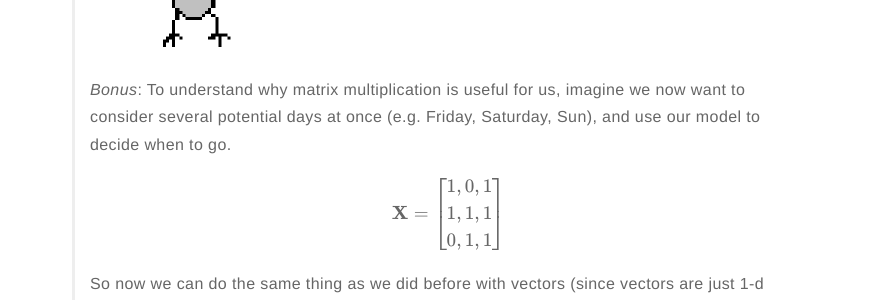
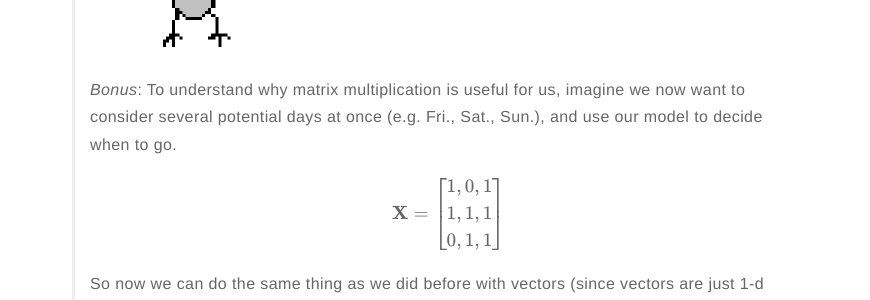
Before and after one commit to meccaLeccaHi/meccaLeccaHi.github.io, a Jekyll site: the page built from _posts/2018-10-30-neural_nets-tensorflow.md, in a window 1280 px wide and 900 px high, scrolled down 7364 px. Shown: the part 179-479 px from the top of the window, without its empty margins (203-1073 px from the left). Built offline with Jekyll 4.4.1, drawn with Linux system fonts in a browser that asks for light colours; formulas are drawn with MathJax 3; comment, search, counter and statistics services are not loaded.

Commit message:
adding text

```diff
--- a/_posts/2018-10-30-neural_nets-tensorflow.md
+++ b/_posts/2018-10-30-neural_nets-tensorflow.md
@@ -244,7 +244,7 @@
 >- In the future, however, if money gets tight, this model is less likely to let us go skiing.
 ><img src="/assets/images/neural_nets/ski_guy.gif" style="height: 150px">
 >
-> *Bonus*: To understand why matrix multiplication is useful for us, imagine we now want to consider several potential days at once (e.g. Friday, Saturday, Sun), and use our model to decide when to go.
+> *Bonus*: To understand why matrix multiplication is useful for us, imagine we now want to consider several potential days at once (e.g. Fri., Sat., Sun.), and use our model to decide when to go.
 >
 >$${\begin{equation*}
     \ \mathbf{X}   = \begin{bmatrix}1,0,1\\1,1,1\\0,1,1\end{bmatrix}
```
